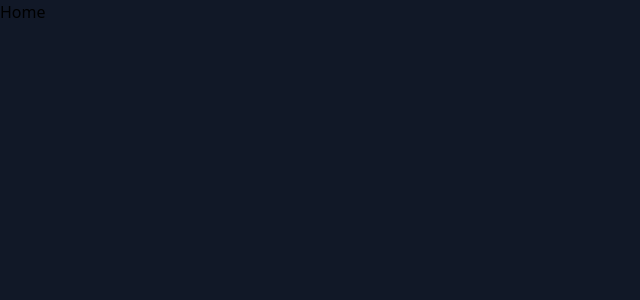
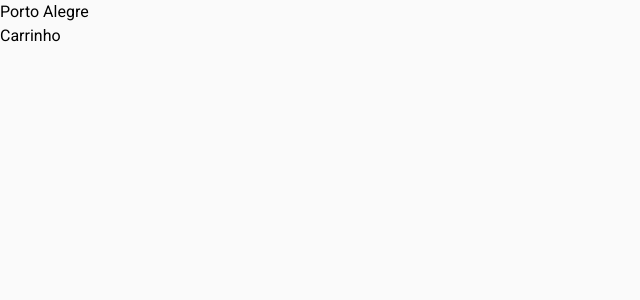
Before and after one commit to angelo-filho/coffe-delivery, a React (Vite) app: page / in a window 1280 px wide. Shown: the top 300 px of the page, without its empty margins (0-640 px from the left). Built offline with nearby package versions, Linux system fonts and the light colour scheme.

Commit message:
chore: setup colors and fonts

```diff
--- a/index.html
+++ b/index.html
@@ -5,8 +5,15 @@
     <link rel="icon" type="image/svg+xml" href="/icon.svg" />
     <meta name="viewport" content="width=device-width, initial-scale=1.0" />
     <title>Coffe Delivery</title>
+
+    <link rel="preconnect" href="https://fonts.googleapis.com" />
+    <link rel="preconnect" href="https://fonts.gstatic.com" crossorigin />
+    <link
+      href="https://fonts.googleapis.com/css2?family=Baloo+2:wght@700;800&family=Roboto:wght@400;700&display=swap"
+      rel="stylesheet"
+    />
   </head>
-  <body>
+  <body class="bg-background">
     <div id="root"></div>
     <script type="module" src="/src/main.tsx"></script>
   </body>
--- a/src/App.tsx
+++ b/src/App.tsx
@@ -1,7 +1,9 @@
+import { Header } from "./components/Header";
+
 function App() {
   return (
-    <div className="bg-gray-900 h-screen">
-      <h2>Home</h2>
+    <div className="">
+      <Header />
     </div>
   );
 }
--- /dev/null
+++ b/src/components/Header.tsx
@@ -0,0 +1,15 @@
+export function Header() {
+  return (
+    <header className="">
+      <img src="" alt="" />
+
+      <div>
+        <div>Porto Alegre</div>
+
+        <button type="button" className="">
+          Carrinho
+        </button>
+      </div>
+    </header>
+  );
+}
--- a/tailwind.config.cjs
+++ b/tailwind.config.cjs
@@ -2,7 +2,35 @@
 module.exports = {
   content: ["./index.html", "./src/**/*.{js,ts,jsx,tsx}"],
   theme: {
-    extend: {},
+    extend: {
+      colors: {
+        yellow: {
+          100: "#F1E9C9",
+          400: "#DBAC2C",
+          700: "#C47F17",
+        },
+        purple: {
+          100: "#EBE5F9",
+          400: "#8047F8",
+          700: "#4B2995",
+        },
+        base: {
+          100: "#F3F2F2",
+          200: "#EDEDED",
+          300: "#E6E5E5",
+          400: "#D7D5D5",
+          500: "#8D8686",
+          600: "#574F4D",
+          700: "#403937",
+          800: "#272221",
+        },
+        background: "#FAFAFA",
+      },
+    },
+    fontFamily: {
+      sans: ["Roboto", "sans-serif"],
+      cursive: ["Baloo 2", "cursive"],
+    },
   },
   plugins: [],
 };
```
